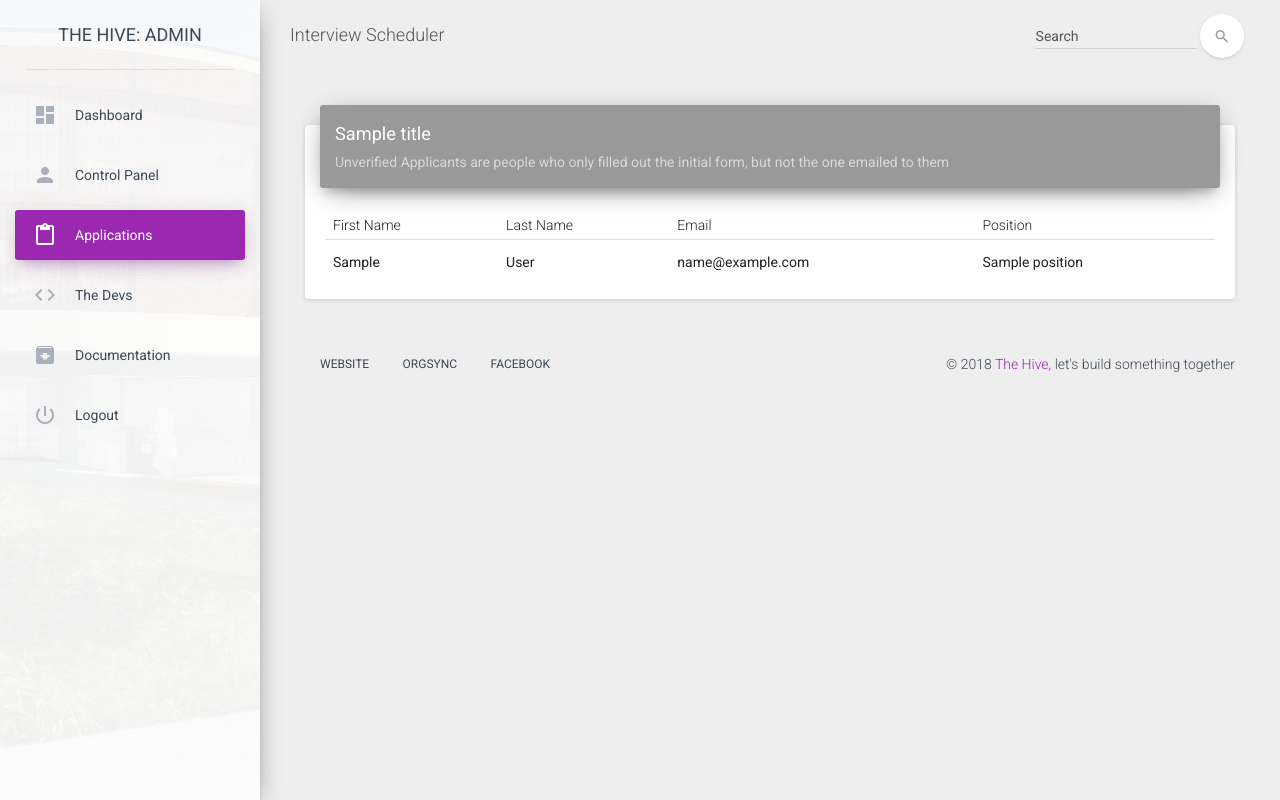
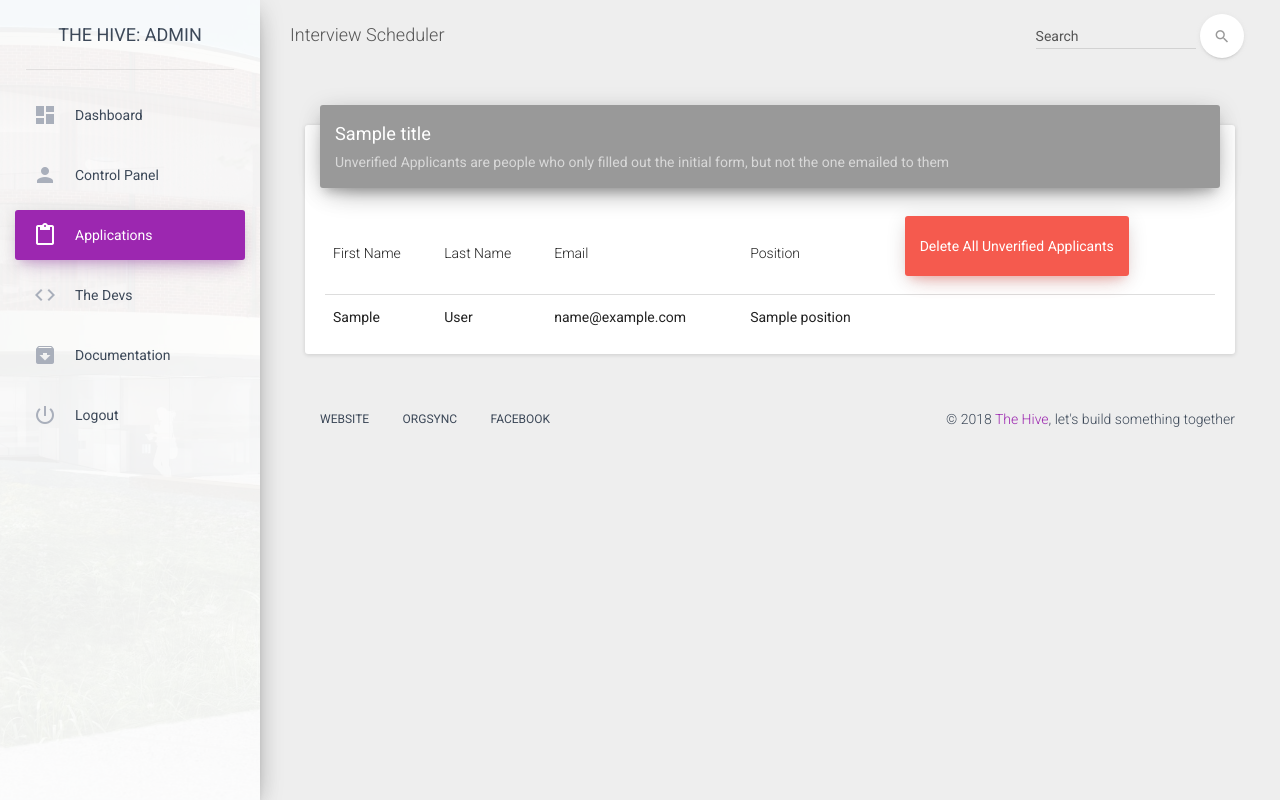
Before and after one commit to RandyDeng/InterviewScheduler, a Flask app: template app/admin/templates/applications_query_unverified_list.html in a window 1280 px wide. Run offline with Flask 2, Linux system fonts and the light colour scheme; the template is opened without the code that fills it: values that come from a table or form of the project are taken from there, most other values are stand-ins (such as "Sample title", 1, 10 or a date in 2020); some libraries are stand-ins or nearby versions.

Commit message:
Added unverified deletion button to admin template

```diff
--- a/app/admin/templates/applications_query_unverified_list.html
+++ b/app/admin/templates/applications_query_unverified_list.html
@@ -11,12 +11,25 @@
                     <p class="category">Unverified Applicants are people who only filled out the initial form, but not the one emailed to them</p>
                 </div>
                 <div class="card-content table-responsive">
+                    <div class="row">
+                        <div class="col-md-8 col-md-offset-2">
+                            {% block flash %}
+                              {{ super() }}
+                            {% endblock %}
+                        </div>
+                    </div>
                     <table class="table table-hover">
                         <thead class="text">
                             <th>First Name</th>
                             <th>Last Name</th>
                             <th>Email</th>
                             <th>Position</th>
+                            <th>
+                                <form method="POST" onsubmit="return confirm('Delete all unverified users?\n\nIMPORTANT: SENSITIVE DATA MAY BE DELETED IF DONE DURING THE SEMESTER. USE WITH CAUTION.')" action="{{ url_for('admin.applications_query', urlquery=query_all_unverified) }}">
+                                    {{ form.hidden_tag() }}
+                                    {{ form.submit(class="applications applications-danger applications-sm") }}
+                                </form>
+                            </th>
                         </thead>
                         <tbody>
                             {% for user in unverified_users %}
```
